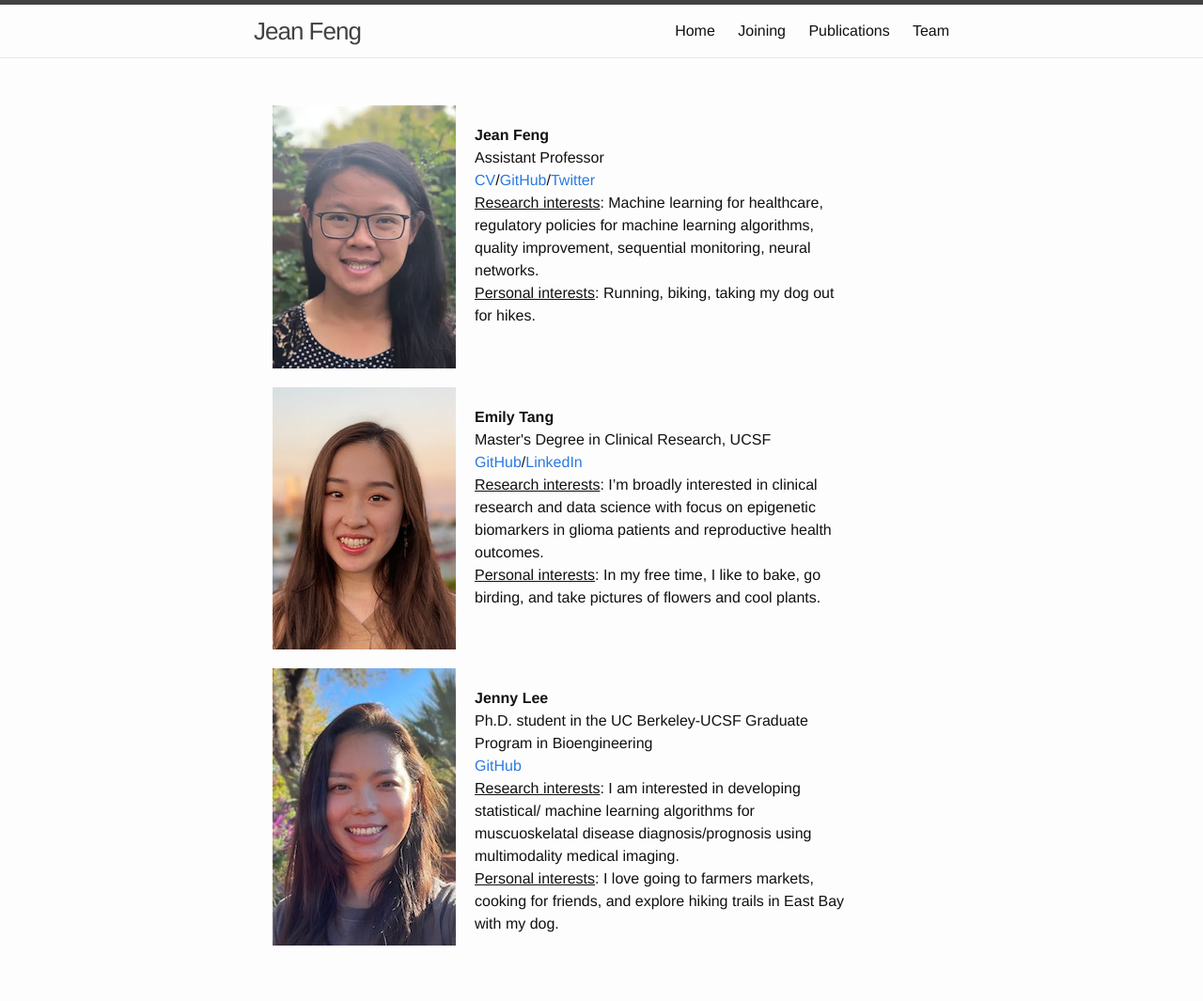
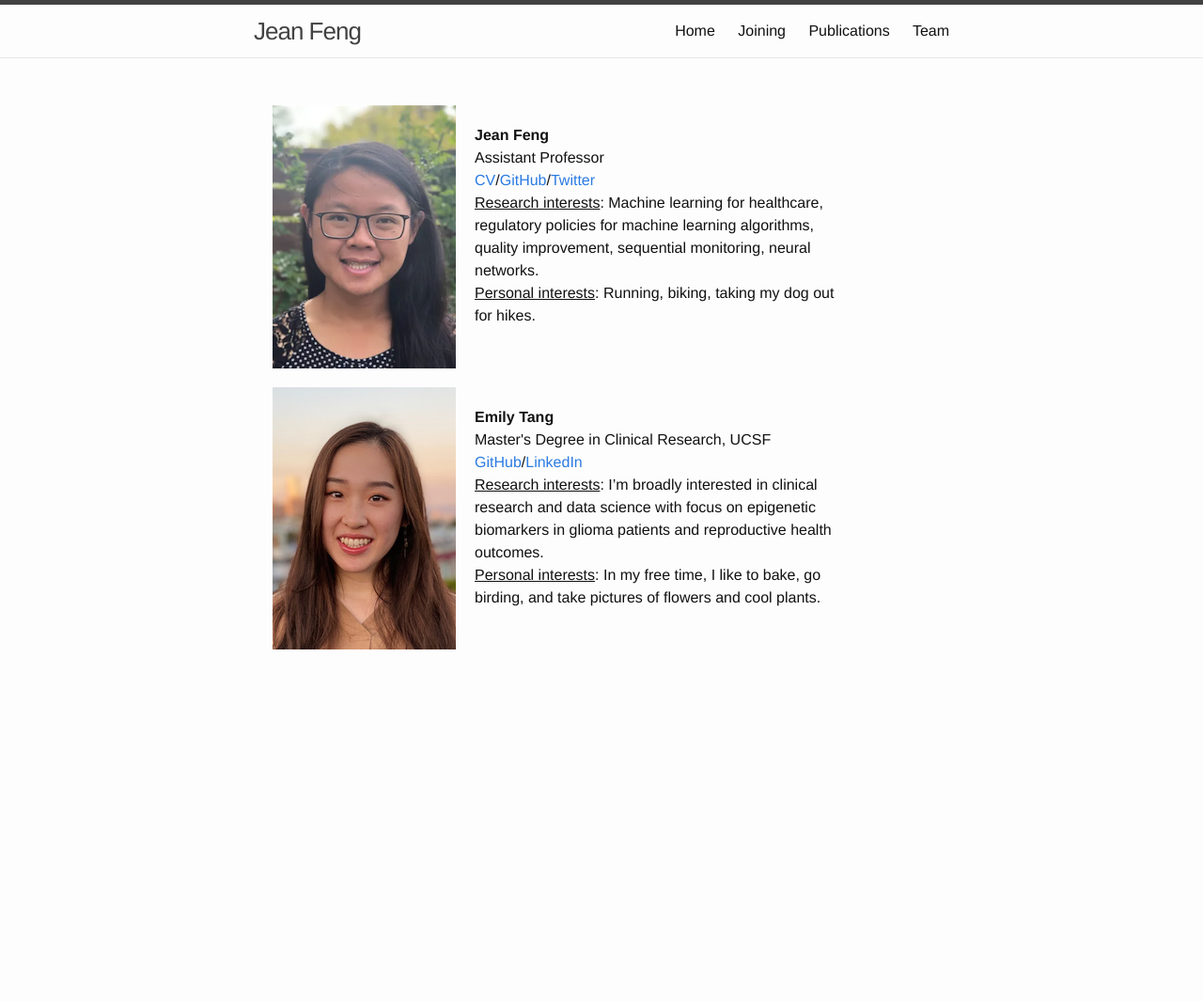
Before and after one commit to jjfeng/jjfeng.github.io, a Jekyll site: the page built from team.html, in a window 1280 px wide. Shown: the whole page at 94% size. Built offline with Jekyll 4.4.1, drawn with Linux system fonts in a browser that asks for light colours; after the commit the page ends 900 px from its top, so only the background shows below that.

Commit message:
rm jenny for now

```diff
--- a/team.html
+++ b/team.html
@@ -37,20 +37,3 @@ Master's Degree in Clinical Research, UCSF
 <u>Personal interests</u>: In my free time, I like to bake, go birding, and take pictures of flowers and cool plants.
 </div>
 </div>
-
-<div class="container" style="display: flex; flex-wrap: wrap; margin: 20px">
-<div>
-<img src="jenny.jpeg">
-</div>
-<div style="margin: 20px; max-width: 400px">
-    <b>Jenny Lee</b>
-<br/>
-Ph.D. student in the UC Berkeley-UCSF Graduate Program in Bioengineering
-<br/>
-<a href="https://github.com/JennyLeeStat">GitHub</a>
-<br/>
-<u>Research interests</u>: I am interested in developing statistical/ machine learning algorithms for muscuoskelatal disease diagnosis/prognosis using multimodality medical imaging.
-<br/>
-<u>Personal interests</u>: I love going to farmers markets, cooking for friends, and explore hiking trails in East Bay with my dog.
-</div>
-</div>
```
